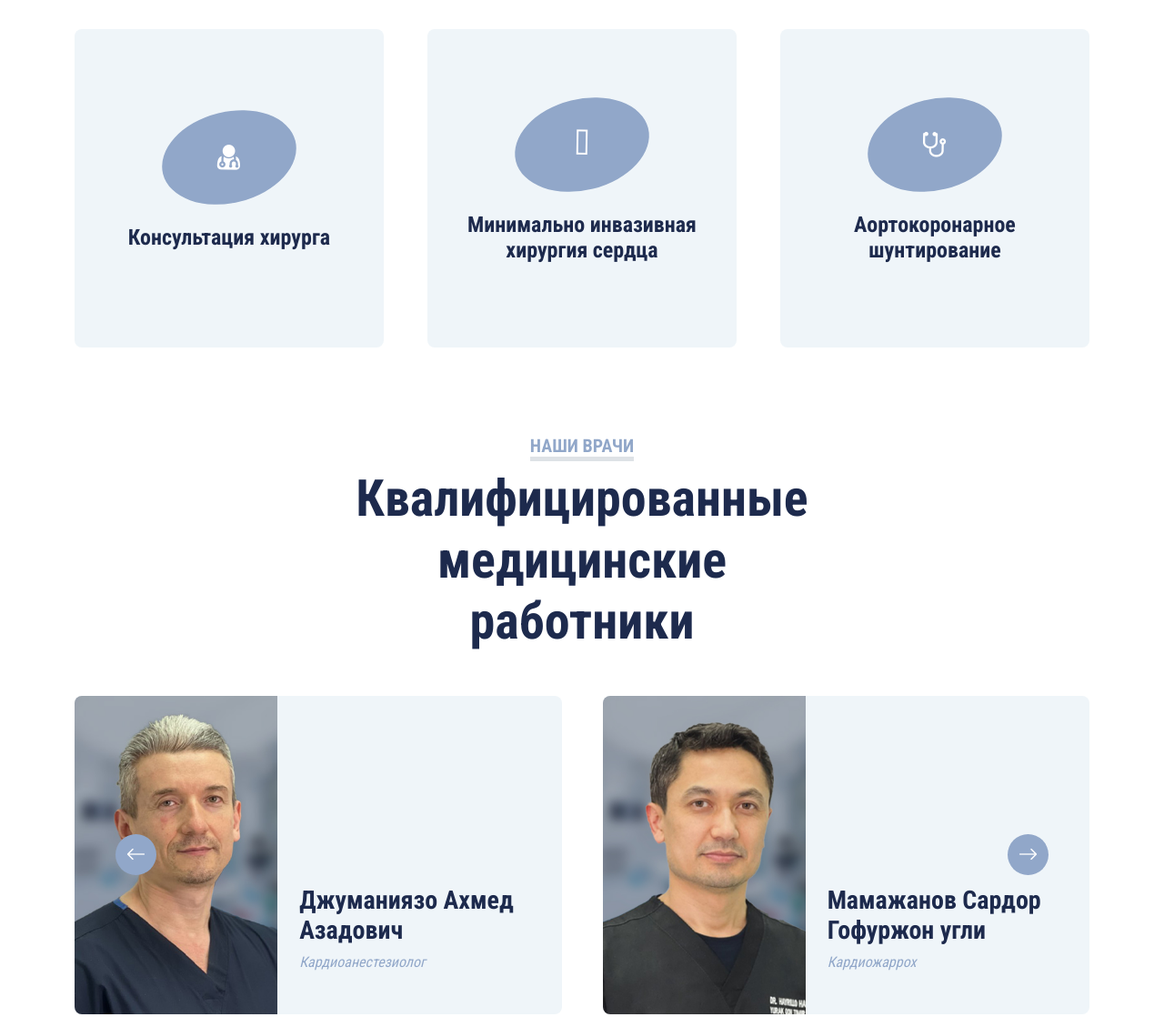
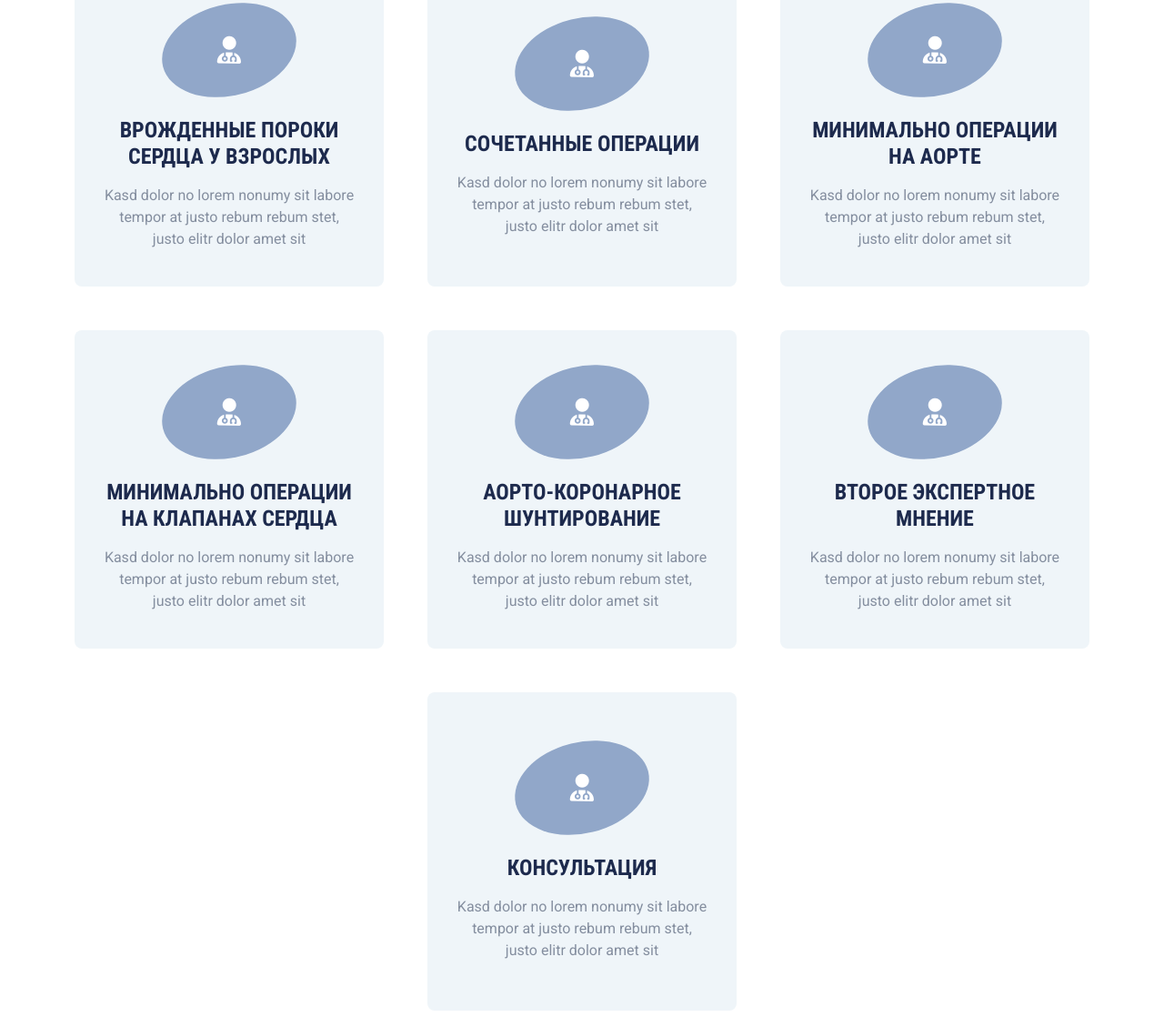
Before and after one commit to itluxuz/varyant1, a plain HTML site: page index.html in a window 1280 px wide. Shown: the part 1544-2662 px from the top of the page at 91% size. Drawn offline with nearby package versions, Linux system fonts and the light colour scheme.

Commit message:
azizovichdev

```diff
--- a/css/style.css
+++ b/css/style.css
@@ -22,6 +22,9 @@
 }
 .text-1{
     color:#203554 ;
+}
+.text-2{
+    color: #d4d4d4;
 }
 .text-3{
     color: #FFFFFF;
@@ -168,6 +171,10 @@
     opacity: 0;
 }
 
+.service-item i{
+font-size: 30px;
+}
+
 .service-item:hover a.btn {
     bottom: -24px;
     opacity: 1;
--- a/index.html
+++ b/index.html
@@ -28,6 +28,7 @@
 
     <!-- Template Stylesheet -->
     <link href="css/style.css" rel="stylesheet">
+    <script src="https://kit.fontawesome.com/c4df4f6f07.js" crossorigin="anonymous"></script>
 </head>
 
 <body>
@@ -65,7 +66,7 @@
                     <!-- <h5 class="d-inline-block text-3 text-uppercase border-bottom border-5" style="border-color: rgba(256, 256, 256, .3) !important;">Добро пожаловать</h5> -->
                     <h1 class="display-1 tt3s text-white mb-md-4  text-uppercase" ><span class="display-6 text-uppercase" ></span><br> Шарипов Ислам  Маматханович</h1>
                     <div class="pt-2">
-                        <a href="contact.html" class="btn btn-light rounded-pill py-md-3 px-md-5 mx-2 ">Связаваться</a>
+                        <a href="contact.html" class="btn btn-light rounded-pill py-md-3 px-md-5 mx-2 ">Связаться</a>
                         <a href="" class="btn btn-outline-light rounded-pill py-md-3 px-md-5 mx-2 d-none">Appointment</a>
                     </div>
 
@@ -160,39 +161,80 @@
         <div class="container">
             <div class="text-center mx-auto mb-5" style="max-width: 500px;">
                 <h5 class="d-inline-block text-primary text-uppercase border-bottom border-5">услуги</h5>
-                <h1 class="display-4">Отличные медицинские услуги</h1>
+                <h1 class="display-4">Услуги</h1>
             </div>
-            <div class="row g-5">
+            <div class="row g-5 justify-content-center">
                 <div class="col-lg-4 col-md-6">
                     <div class="service-item bg-light rounded d-flex flex-column align-items-center justify-content-center text-center">
                         <div class="service-icon mb-4">
-                            <i class="fa fa-2x fa-user-md text-white"></i>
+                            <i class="fa-solid fa-user-doctor  text-white"></i>
                         </div>
-                        <h4 class="mb-3">Консультация хирурга </h4>
-                        <!-- <p class="m-0">Kasd dolor no lorem nonumy sit labore tempor at justo rebum rebum stet, justo elitr dolor amet sit</p> -->
+                        <h4 class="mb-3 text-uppercase">врожденные пороки сердца у взрослых</h4>
+                        <p class="m-0">Kasd dolor no lorem nonumy sit labore tempor at justo rebum rebum stet, justo elitr dolor amet sit</p>
 
                     </div>
                 </div>
                 <div class="col-lg-4 col-md-6">
                     <div class="service-item bg-light rounded d-flex flex-column align-items-center justify-content-center text-center">
                         <div class="service-icon mb-4">
-                            <i class="fa fa-2x fa-procedures text-white"></i>
+                            <i class="fa-solid fa-user-doctor  text-white"></i>
                         </div>
-                        <h4 class="mb-3">Минимально инвазивная хирургия сердца</h4>
-                        <!-- <p class="m-0">Kasd dolor no lorem nonumy sit labore tempor at justo rebum rebum stet, justo elitr dolor amet sit</p> -->
+                        <h4 class="mb-3 text-uppercase">сочетанные операции</h4>
+                        <p class="m-0">Kasd dolor no lorem nonumy sit labore tempor at justo rebum rebum stet, justo elitr dolor amet sit</p>
 
                     </div>
                 </div>
                 <div class="col-lg-4 col-md-6">
                     <div class="service-item bg-light rounded d-flex flex-column align-items-center justify-content-center text-center">
                         <div class="service-icon mb-4">
-                            <i class="fa fa-2x fa-stethoscope text-white"></i>
+                            <i class="fa-solid fa-user-doctor  text-white"></i>
                         </div>
-                        <h4 class="mb-3">Аортокоронарное шунтирование</h4>
-                        <!-- <p class="m-0">Kasd dolor no lorem nonumy sit labore tempor at justo rebum rebum stet, justo elitr dolor amet sit</p> -->
+                        <h4 class="mb-3 text-uppercase">минимально операции на аорте</h4>
+                        <p class="m-0">Kasd dolor no lorem nonumy sit labore tempor at justo rebum rebum stet, justo elitr dolor amet sit</p>
 
                     </div>
                 </div>
+                <div class="col-lg-4 col-md-6">
+                    <div class="service-item bg-light rounded d-flex flex-column align-items-center justify-content-center text-center">
+                        <div class="service-icon mb-4">
+                            <i class="fa-solid fa-user-doctor  text-white"></i>
+                        </div>
+                        <h4 class="mb-3 text-uppercase">минимально операции на клапанах сердца</h4>
+                        <p class="m-0">Kasd dolor no lorem nonumy sit labore tempor at justo rebum rebum stet, justo elitr dolor amet sit</p>
+
+                    </div>
+                </div>
+                <div class="col-lg-4 col-md-6">
+                    <div class="service-item bg-light rounded d-flex flex-column align-items-center justify-content-center text-center">
+                        <div class="service-icon mb-4">
+                            <i class="fa-solid fa-user-doctor  text-white"></i>
+                        </div>
+                        <h4 class="mb-3 text-uppercase">аорто-коронарное шунтирование</h4>
+                        <p class="m-0">Kasd dolor no lorem nonumy sit labore tempor at justo rebum rebum stet, justo elitr dolor amet sit</p>
+
+                    </div>
+                </div>
+                <div class="col-lg-4 col-md-6">
+                    <div class="service-item bg-light rounded d-flex flex-column align-items-center justify-content-center text-center">
+                        <div class="service-icon mb-4">
+                            <i class="fa-solid fa-user-doctor  text-white"></i>
+                        </div>
+                        <h4 class="mb-3 text-uppercase">второе экспертное мнение</h4>
+                        <p class="m-0">Kasd dolor no lorem nonumy sit labore tempor at justo rebum rebum stet, justo elitr dolor amet sit</p>
+
+                    </div>
+                </div>
+                <div class="col-lg-4 col-md-6">
+                    <div class="service-item bg-light rounded d-flex flex-column align-items-center justify-content-center text-center">
+                        <div class="service-icon mb-4">
+                            <i class="fa-solid fa-user-doctor  text-white"></i>
+                        </div>
+                        <h4 class="mb-3 text-uppercase">консультация</h4>
+                        <p class="m-0">Kasd dolor no lorem nonumy sit labore tempor at justo rebum rebum stet, justo elitr dolor amet sit</p>
+
+                    </div>
+                </div>
+
                 <!-- <div class="col-lg-4 col-md-6">
                     <div class="service-item bg-light rounded d-flex flex-column align-items-center justify-content-center text-center">
                         <div class="service-icon mb-4">
```
